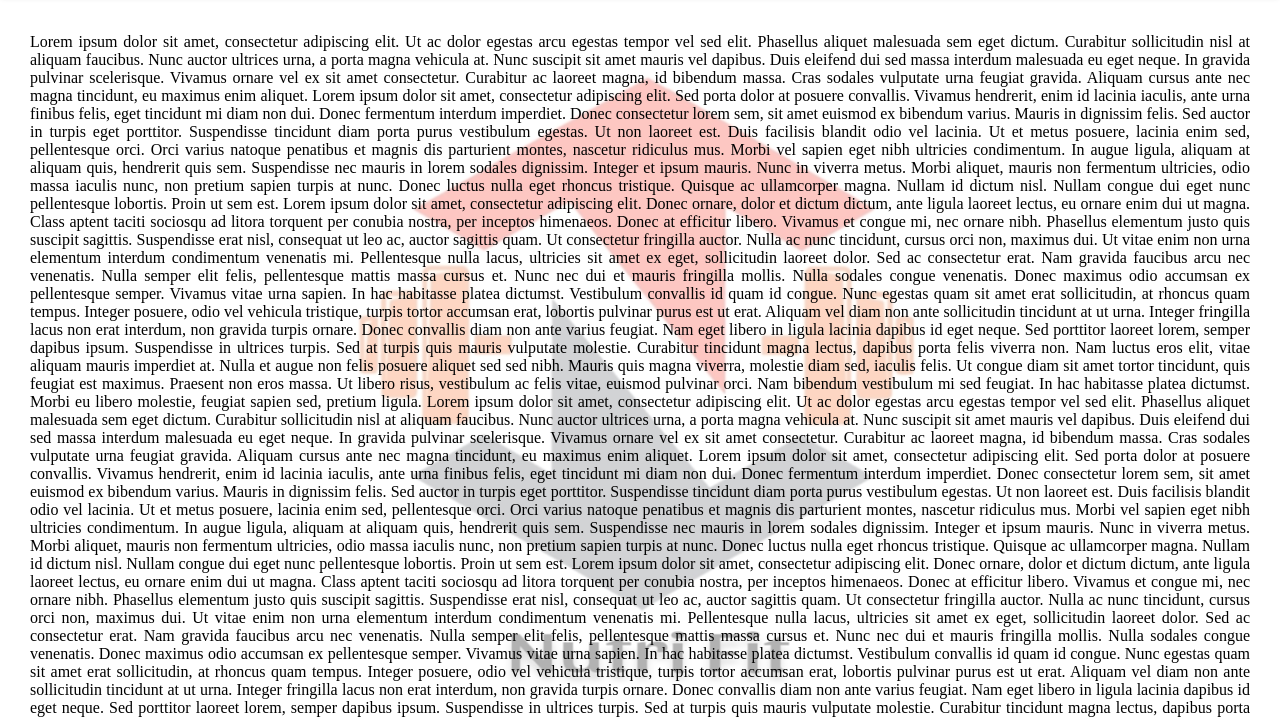
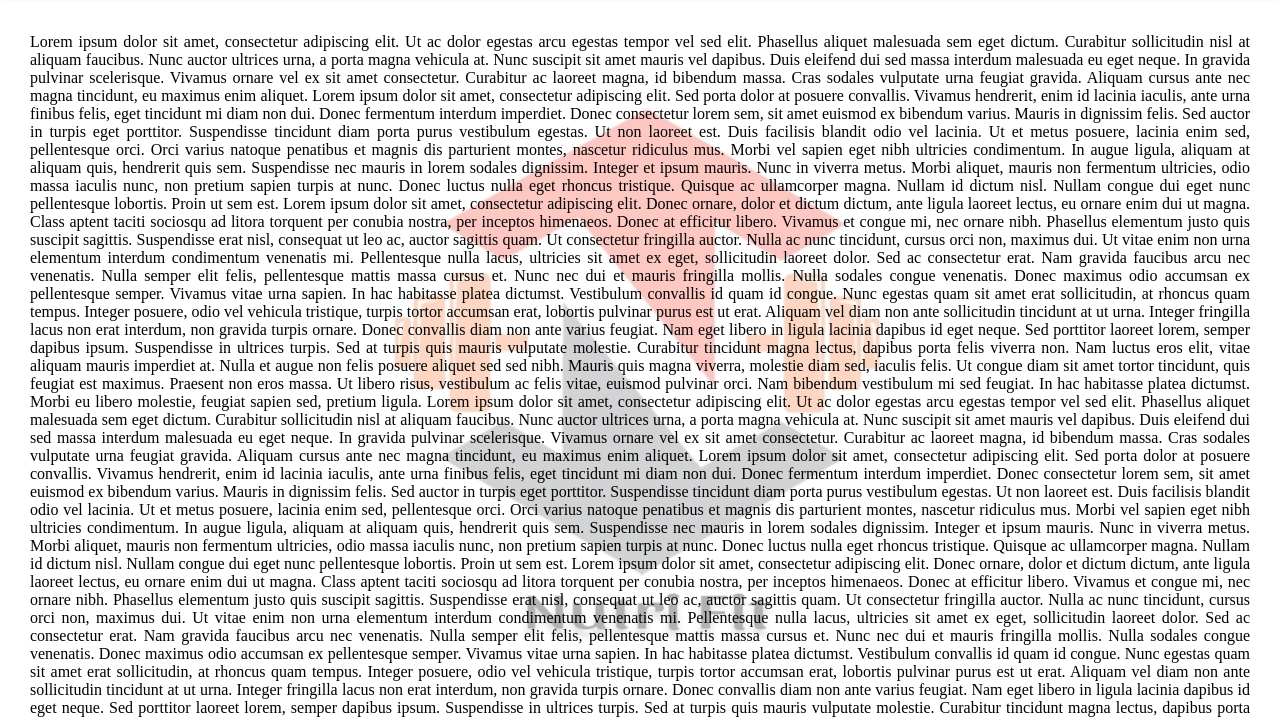
Before and after one commit to Aaditya0701/NutriFit, a plain HTML site: page index.html in a window 1280 px wide. Shown: the part 77-795 px from the top of the page. Drawn offline with Linux system fonts and the light colour scheme.

Commit message:
modified:   styles.css

```diff
--- a/styles.css
+++ b/styles.css
@@ -107,10 +107,10 @@ header nav ul li a.active {
     content:'';
     /* position: absolute; */
     position: fixed;
-    top: 45px;
+    top: 40px;
     left: 0;
     background-image:url(src/images/watermark.jpg) ;
-    background-size: 800px;
+    background-size: 700px;
     background-position: center;
     background-repeat: no-repeat;
     height: 100%;
```
